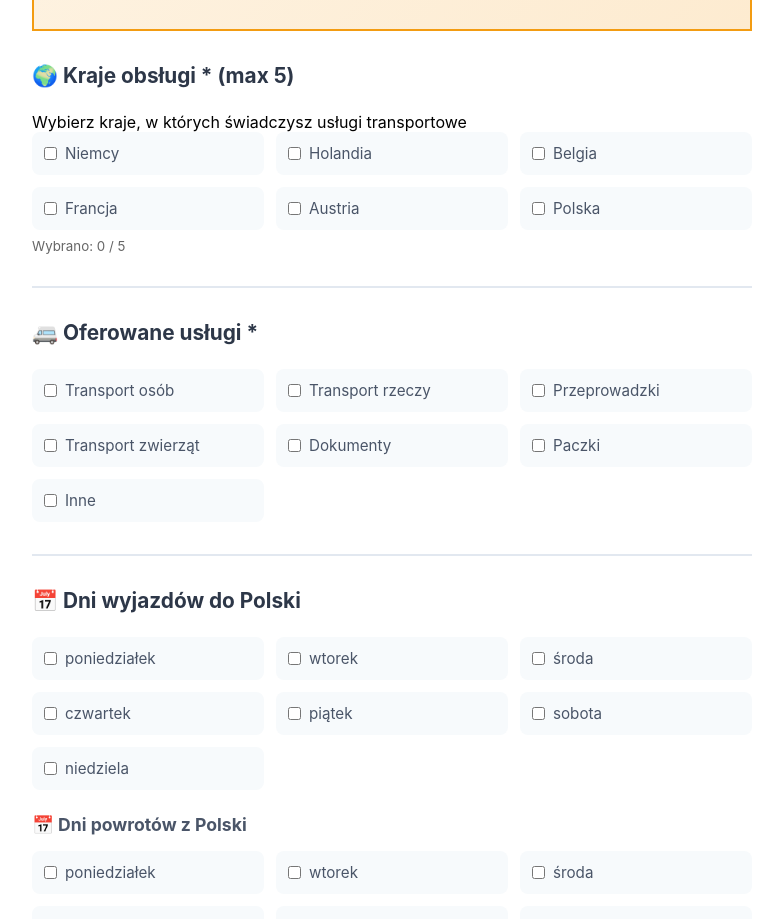
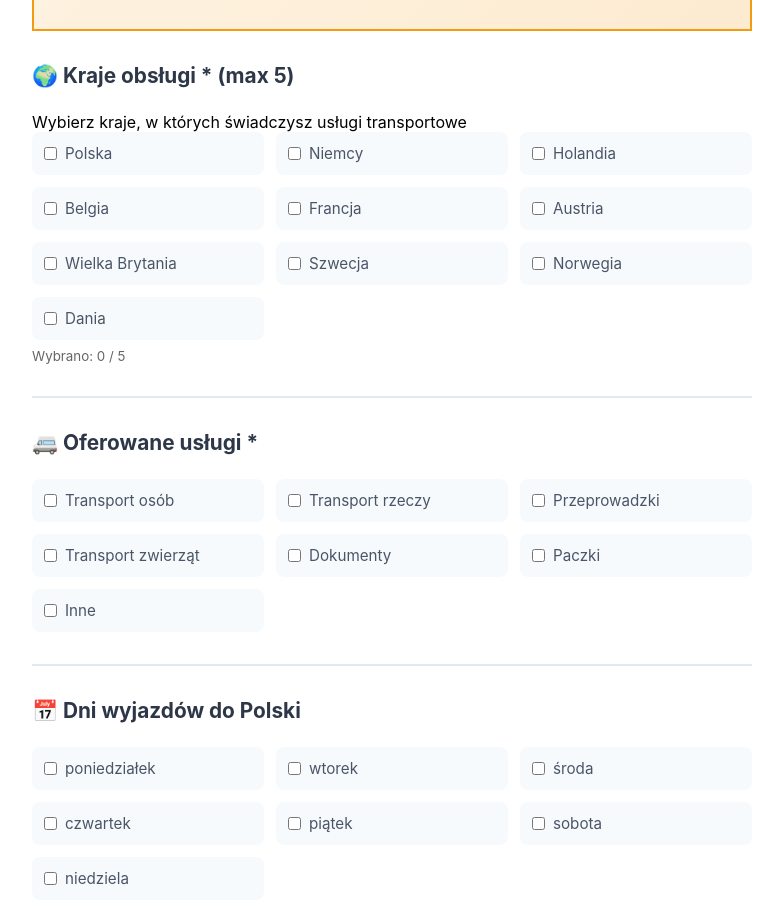
Before and after one commit to sebastianworkvia-ux/mybus-portal, a React (Vite) app in the folder frontend/: page /add-carrier in a window 1280 px wide. Shown: the part 2160-3079 px from the top of the page, without its empty margins (248-1031 px from the left). Built offline with nearby package versions, Linux system fonts and the light colour scheme; no server answers.

Commit message:
Dodano nowe kraje do wyszukiwarki: GB, SE, NO, DK + opcja Caa Europa

```diff
--- a/frontend/src/components/SearchBar.jsx
+++ b/frontend/src/components/SearchBar.jsx
@@ -34,25 +34,33 @@ export default function SearchBar() {
 
       <div className="search-group">
         <select value={routeFrom} onChange={(e) => setRouteFrom(e.target.value)}>
-          <option value="">Z kraju</option>
+          <option value="">Z kraju / Cała Europa</option>
           <option value="PL">Polska</option>
           <option value="DE">Niemcy</option>
           <option value="NL">Holandia</option>
           <option value="BE">Belgia</option>
           <option value="FR">Francja</option>
           <option value="AT">Austria</option>
+          <option value="GB">Wielka Brytania</option>
+          <option value="SE">Szwecja</option>
+          <option value="NO">Norwegia</option>
+          <option value="DK">Dania</option>
         </select>
       </div>
 
       <div className="search-group">
         <select value={routeTo} onChange={(e) => setRouteTo(e.target.value)}>
-          <option value="">Do kraju</option>
+          <option value="">Do kraju / Cała Europa</option>
           <option value="PL">Polska</option>
           <option value="DE">Niemcy</option>
           <option value="NL">Holandia</option>
           <option value="BE">Belgia</option>
           <option value="FR">Francja</option>
           <option value="AT">Austria</option>
+          <option value="GB">Wielka Brytania</option>
+          <option value="SE">Szwecja</option>
+          <option value="NO">Norwegia</option>
+          <option value="DK">Dania</option>
         </select>
       </div>
 
--- a/frontend/src/pages/AddCarrierPage.jsx
+++ b/frontend/src/pages/AddCarrierPage.jsx
@@ -5,12 +5,16 @@ import { carrierService } from '../services/services'
 import './AddCarrierPage.css'
 
 const COUNTRIES = [
+  { code: 'PL', name: 'Polska' },
   { code: 'DE', name: 'Niemcy' },
   { code: 'NL', name: 'Holandia' },
   { code: 'BE', name: 'Belgia' },
   { code: 'FR', name: 'Francja' },
   { code: 'AT', name: 'Austria' },
-  { code: 'PL', name: 'Polska' }
+  { code: 'GB', name: 'Wielka Brytania' },
+  { code: 'SE', name: 'Szwecja' },
+  { code: 'NO', name: 'Norwegia' },
+  { code: 'DK', name: 'Dania' }
 ]
 
 const SERVICES = [
--- a/frontend/src/pages/EditCarrierPage.jsx
+++ b/frontend/src/pages/EditCarrierPage.jsx
@@ -5,12 +5,16 @@ import { carrierService } from '../services/services'
 import './AddCarrierPage.css'
 
 const COUNTRIES = [
+  { code: 'PL', name: 'Polska' },
   { code: 'DE', name: 'Niemcy' },
   { code: 'NL', name: 'Holandia' },
   { code: 'BE', name: 'Belgia' },
   { code: 'FR', name: 'Francja' },
   { code: 'AT', name: 'Austria' },
-  { code: 'PL', name: 'Polska' }
+  { code: 'GB', name: 'Wielka Brytania' },
+  { code: 'SE', name: 'Szwecja' },
+  { code: 'NO', name: 'Norwegia' },
+  { code: 'DK', name: 'Dania' }
 ]
 
 const SERVICES = [
```
Also changed, not shown: 1 other file (tests, documents, lock files or other folders).
